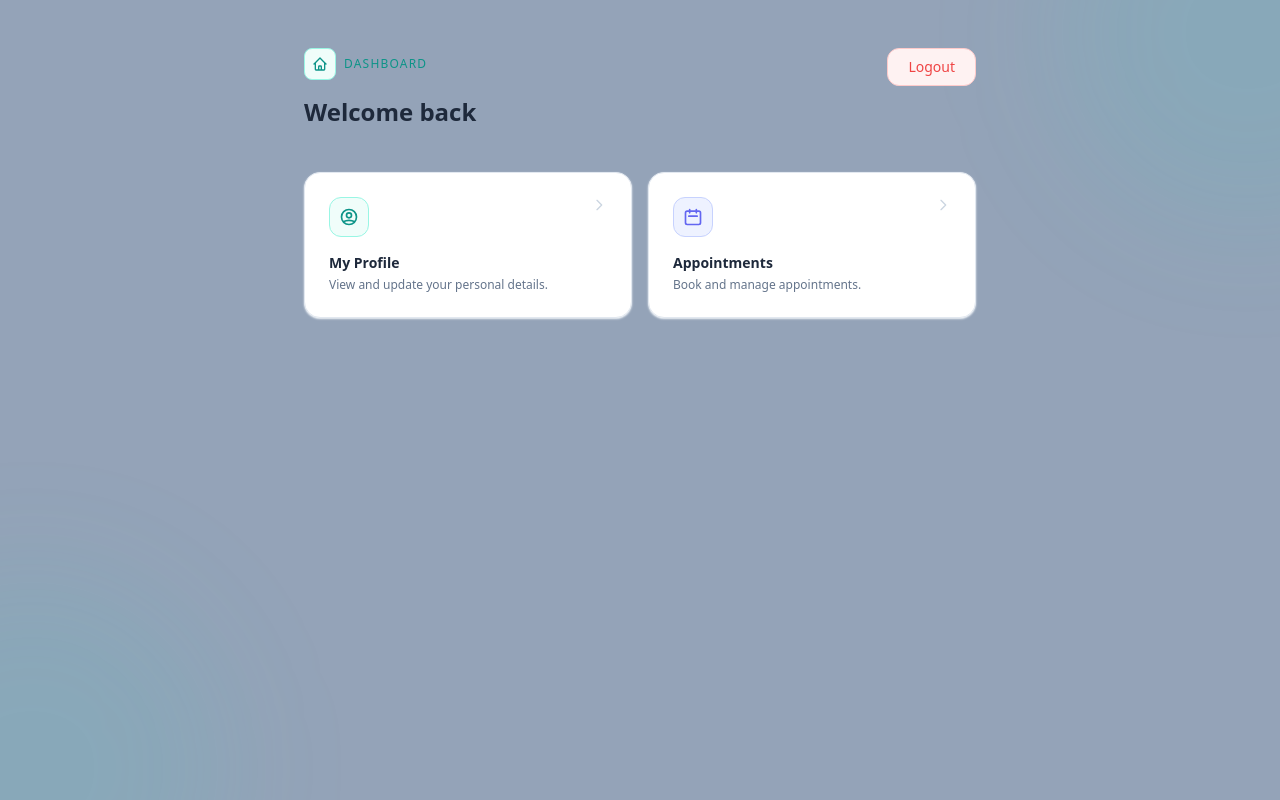
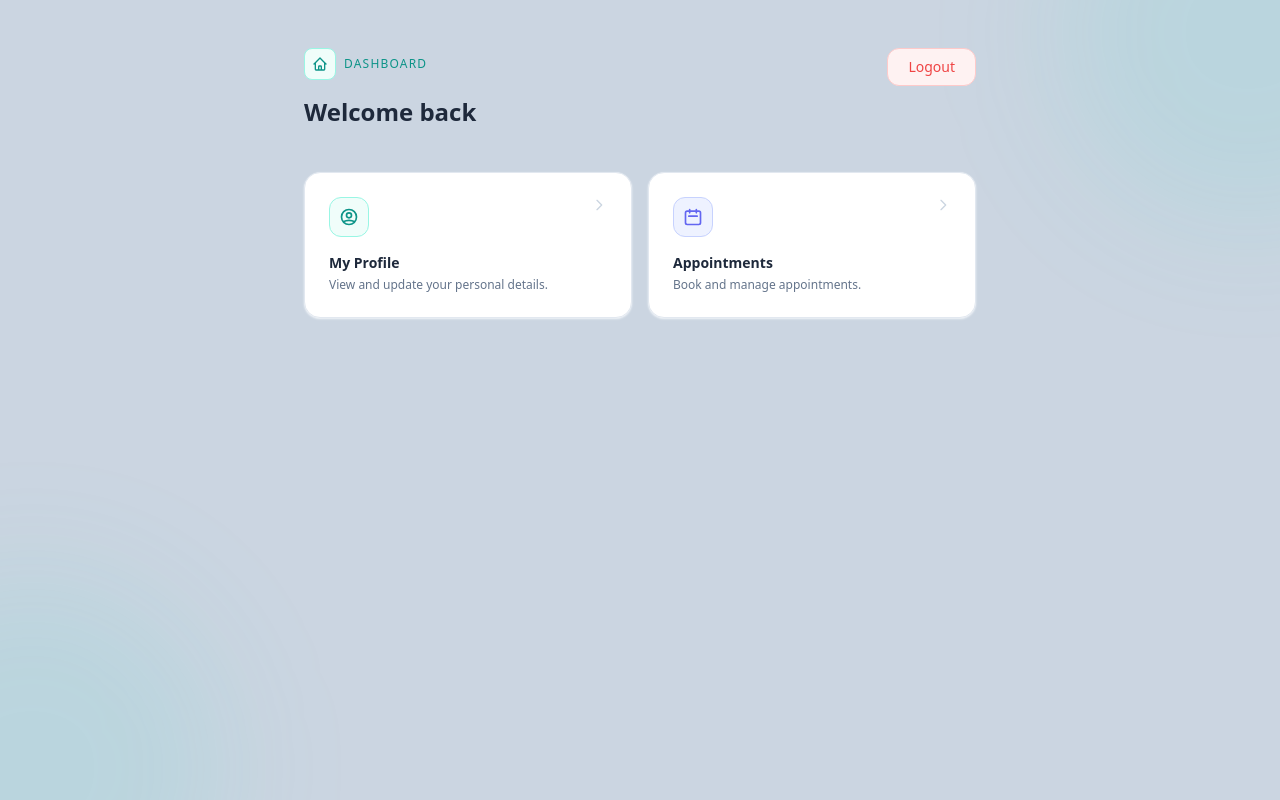
Before and after one commit to Hiruni28/Smart-Queue-Management-and-Decision-Support-System-for-Medical-Centers-FRONTEND, a React (Vite) app: page /patient-dashboard in a window 1280 px wide. Built offline with nearby package versions, Linux system fonts and the light colour scheme.

Commit message:
Updated patient dashboard file

```diff
--- a/src/pages/PatientDashboard.jsx
+++ b/src/pages/PatientDashboard.jsx
@@ -10,7 +10,7 @@
   }
 
   return (
-    <div className="min-h-screen bg-slate-400 px-4 py-12">
+    <div className="min-h-screen bg-slate-300 px-4 py-12">
       <div className="absolute inset-0 overflow-hidden pointer-events-none">
         <div className="absolute -top-40 -right-40 w-96 h-96 bg-teal-400/10 rounded-full blur-3xl" />
         <div className="absolute -bottom-40 -left-40 w-96 h-96 bg-teal-400/10 rounded-full blur-3xl" />
```
